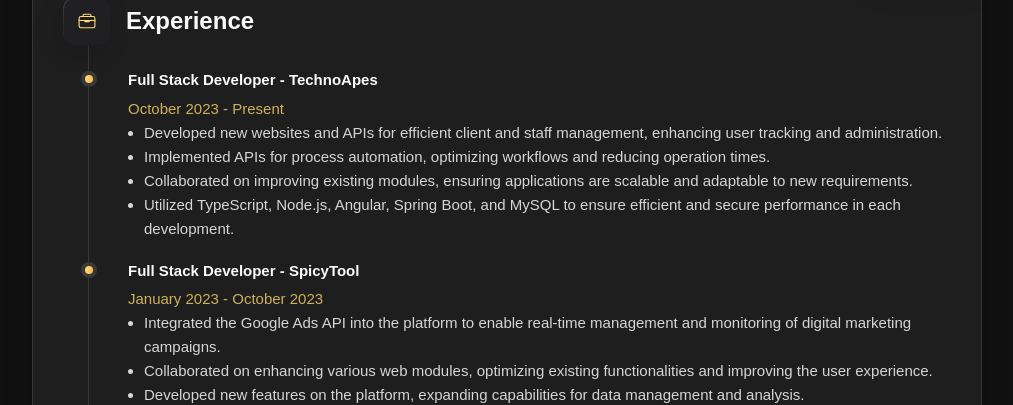
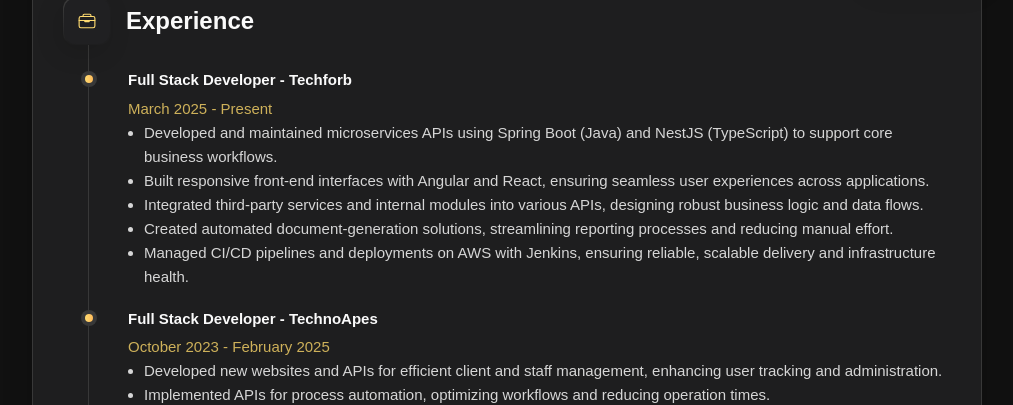
Before and after one commit to Pabl088/portfolio, a React (Vite) app: page / in a window 1280 px wide. Both pictures are taken after a click on the button "Resume". Shown: the part 391-796 px from the top of the page, without its empty margins (133-1146 px from the left). Built offline with nearby package versions, Linux system fonts and the light colour scheme.

Commit message:
Update experience and CV

```diff
--- a/src/components/Resume/resume.tsx
+++ b/src/components/Resume/resume.tsx
@@ -17,8 +17,19 @@
         </div>
         <ol className={style.timeline_list}>
           <li className={style.timeline_item}>
+            <h4 className={style.timeline_item_title}>Full Stack Developer - Techforb</h4>
+            <span>March 2025 - Present</span>
+            <ul className={style.timeline_text_list}>
+              <li>Developed and maintained microservices APIs using Spring Boot (Java) and NestJS (TypeScript) to support core business workflows.</li>
+              <li>Built responsive front-end interfaces with Angular and React, ensuring seamless user experiences across applications.</li>
+              <li>Integrated third-party services and internal modules into various APIs, designing robust business logic and data flows.</li>
+              <li>Created automated document-generation solutions, streamlining reporting processes and reducing manual effort.</li>
+              <li>Managed CI/CD pipelines and deployments on AWS with Jenkins, ensuring reliable, scalable delivery and infrastructure health.</li>
+            </ul>
+          </li>
+          <li className={style.timeline_item}>
             <h4 className={style.timeline_item_title}>Full Stack Developer - TechnoApes</h4>
-            <span>October 2023 - Present</span>
+            <span>October 2023 - February 2025</span>
             <ul className={style.timeline_text_list}>
               <li>Developed new websites and APIs for efficient client and staff management, enhancing user tracking and administration.</li>
               <li>Implemented APIs for process automation, optimizing workflows and reducing operation times.</li>
```
Also changed, not shown: 1 other file (tests, documents, lock files or other folders).
